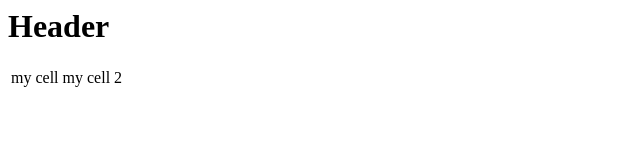
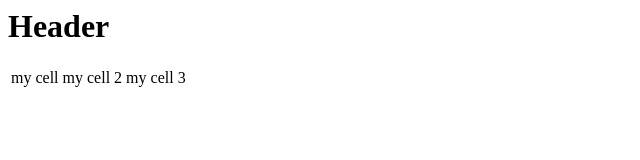
Before and after one commit to ozhati/gitpractice, a plain HTML site: page index.html in a window 1280 px wide. Shown: the full height of the page, 0-640 px from the left. Drawn offline with Linux system fonts and the light colour scheme.

Commit message:
Update index.html
added a third cell

```diff
--- a/index.html
+++ b/index.html
@@ -5,6 +5,7 @@
 		<tr>
 			<td>my cell</td>
 			<td>my cell 2</td>
+			<td>my cell 3</td>
 		</tr>
 	</table>
 </body>
```
